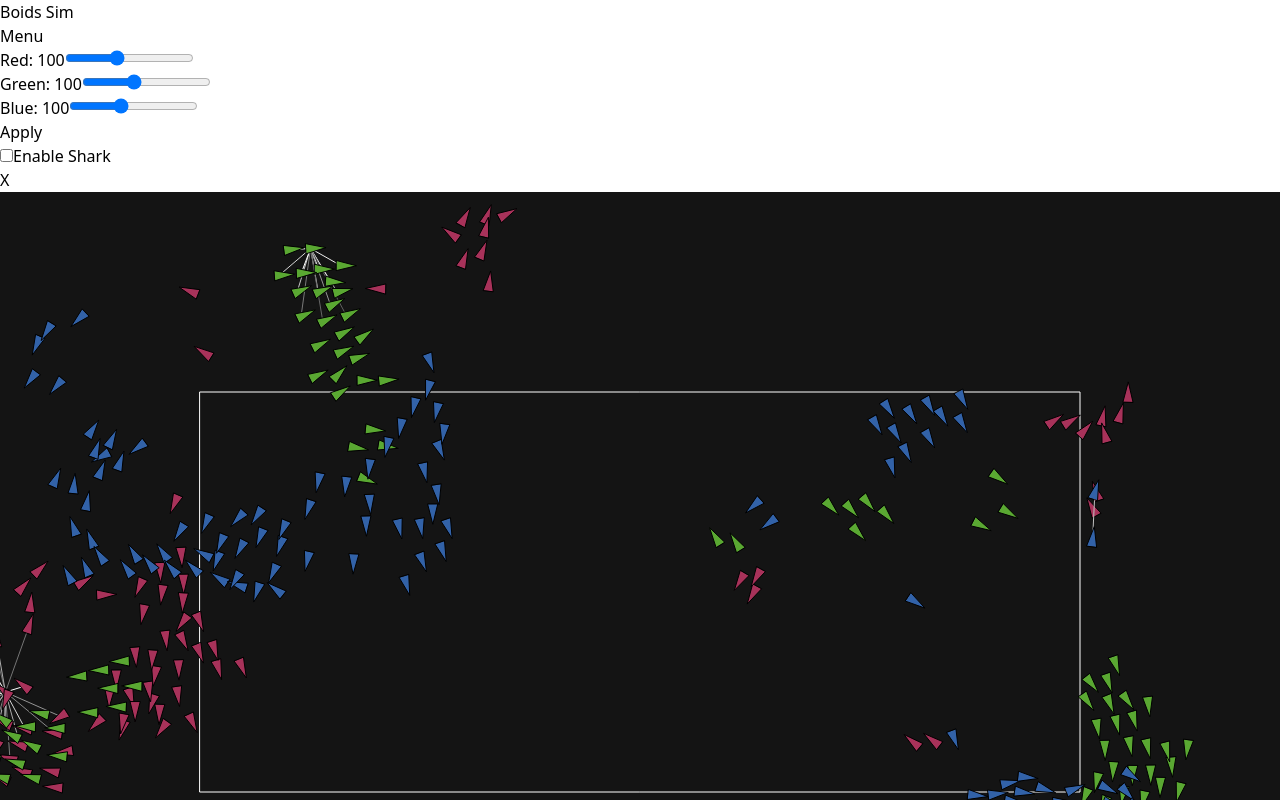
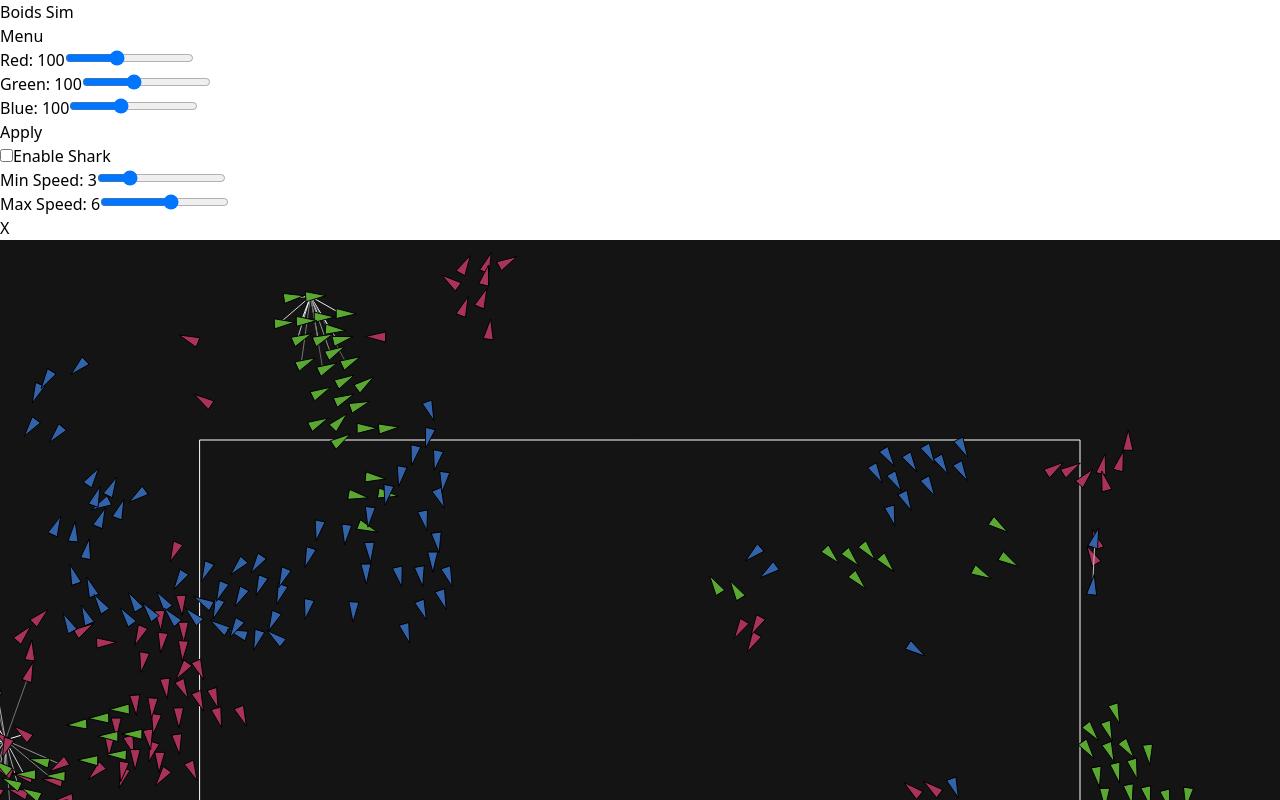
Before and after one commit to brian-brow/Boids, a React (Vite) app: page / in a window 1280 px wide. Shown: the top 800 px of the page. Built offline with nearby package versions, Linux system fonts and the light colour scheme.

Commit message:
add slider for speed

```diff
--- a/src/App.jsx
+++ b/src/App.jsx
@@ -7,6 +7,7 @@ const App = () => {
   const [menuOpen, setMenuOpen] = useState(false);
   const [boidColors, setBoidColors] = useState({ redCount: 100, greenCount: 100, blueCount: 100 });
   const [sharkEnabled, setSharkEnabled] = useState(false);
+  const [speed, setSpeed] = useState({ maxSpeed: 6, minSpeed: 3 });
 
   const toggleMenu = () => {
     setMenuOpen(!menuOpen);
@@ -18,6 +19,9 @@ const App = () => {
     const blueCount = parseInt(colors.blueCount);
     setBoidColors({ redCount, greenCount, blueCount });
     setSharkEnabled(colors.sharkEnabled);
+    const maxSpeed = parseInt(colors.maxSpeed);
+    const minSpeed = parseInt(colors.minSpeed);
+    setSpeed({ maxSpeed, minSpeed });
   };
 
   return (
@@ -32,7 +36,7 @@ const App = () => {
         </a>
       </header>
       <Modal isOpen={menuOpen} onClose={toggleMenu} onChange={handleModalChange} />
-      <Sketch boidColors={boidColors} sharkEnabled={sharkEnabled} />
+      <Sketch boidColors={boidColors} sharkEnabled={sharkEnabled} speed={speed}/>
       <About />
     </div>
   );
--- a/src/components/modal.jsx
+++ b/src/components/modal.jsx
@@ -5,6 +5,8 @@ const Modal = ({ isOpen, onClose, onChange }) => {
   const [greenCount, setGreenCount] = useState(100);
   const [blueCount, setBlueCount] = useState(100);
   const [sharkEnabled, setSharkEnabled] = useState(false);
+  const [maxSpeed, setMaxSpeed] = useState(6);
+  const [minSpeed, setMinSpeed] = useState(3);
 
   const handleSliderChange = (color, value) => {
     if (color === 'red') {
@@ -19,10 +21,17 @@ const Modal = ({ isOpen, onClose, onChange }) => {
   const handleSharkCheckboxChange = () => {
     setSharkEnabled(!sharkEnabled);
   };
+  const handleMinSpeedChange = (e) => {
+    setMinSpeed(e.target.value);
+  };
+  const handleMaxSpeedChange = (e) => {
+    setMaxSpeed(e.target.value);
+  };
+
 
   const handleSubmit = (e) => {
     e.preventDefault();
-    onChange({ redCount, greenCount, blueCount, sharkEnabled });
+    onChange({ redCount, greenCount, blueCount, sharkEnabled, maxSpeed, minSpeed});
     onClose();
   };
 
@@ -83,6 +92,30 @@ const Modal = ({ isOpen, onClose, onChange }) => {
               <span className="ml-2 text-gray-700">Enable Shark</span>
             </label>
           </div>
+          <div className="mb-4">
+            <label htmlFor="minSpeed" className="block text-sm font-medium text-gray-700">Min Speed: {minSpeed}</label>
+            <input
+              type="range"
+              min="1"
+              max="10"
+              name="minSpeed"
+              value={minSpeed}
+              onChange={handleMinSpeedChange}
+              className="mt-1 p-2 block w-full border border-gray-300 rounded-md focus:outline-none"
+            />
+          </div>
+          <div className="mb-4">
+            <label htmlFor="maxSpeed" className="block text-sm font-medium text-gray-700">Max Speed: {maxSpeed}</label>
+            <input
+              type="range"
+              min="1"
+              max="10"
+              name="maxSpeed"
+              value={maxSpeed}
+              onChange={handleMaxSpeedChange}
+              className="mt-1 p-2 block w-full border border-gray-300 rounded-md focus:outline-none"
+            />
+          </div>
         </div>
         <button className="absolute top-4 right-4 text-red-500" onClick={onClose}>X</button>
       </div>
--- a/src/components/sketch.jsx
+++ b/src/components/sketch.jsx
@@ -1,7 +1,7 @@
 import React, { useEffect } from 'react';
 import p5 from 'p5';
 
-const Sketch = ({boidColors,sharkEnabled}) => {
+const Sketch = ({boidColors,sharkEnabled,speed}) => {
   const sketchRef = React.useRef();
 
   useEffect(() => {
@@ -14,6 +14,10 @@ const Sketch = ({boidColors,sharkEnabled}) => {
       let greenCount = boidColors.greenCount;
       let blueCount = boidColors.blueCount;
       let isSharkEnabled = sharkEnabled;
+      console.log(speed)
+      let stateMaxSpeed = speed.maxSpeed;
+      let stateMinSpeed = speed.minSpeed;
+
       class Boid {
         constructor(xPos = 200, yPos = 200, v = 4, color = 255, dimX, dimY) {
             this.Pos = p.createVector(xPos,yPos);
@@ -146,8 +150,8 @@ const Sketch = ({boidColors,sharkEnabled}) => {
             let matchingFactor = 0.05;
             let turnFactor = 0.2;
             let bias = 0.01;
-            let maxSpeed = 6;
-            let minSpeed = 3;
+            let maxSpeed = stateMaxSpeed;
+            let minSpeed = stateMinSpeed;
 
             for (let i = 0; i < fishList.length; i++) {
                 let dis = p.sqrt(
@@ -309,7 +313,7 @@ const Sketch = ({boidColors,sharkEnabled}) => {
     return () => {
       sketch.remove();
     };
-  }, [boidColors]);
+  }, [boidColors,sharkEnabled,speed]);
 
   return <div ref={sketchRef}></div>;
 };
```
Also changed, not shown: 1 other file (tests, documents, lock files or other folders).
